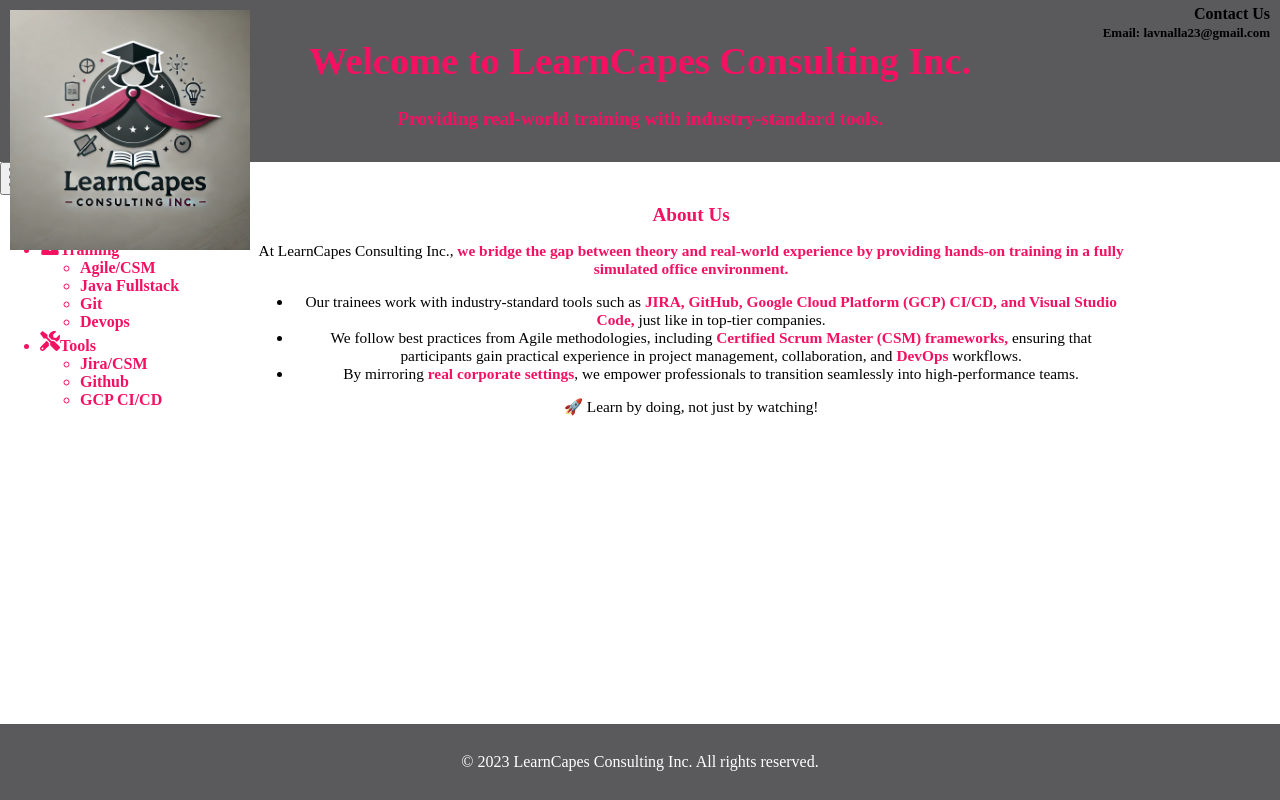
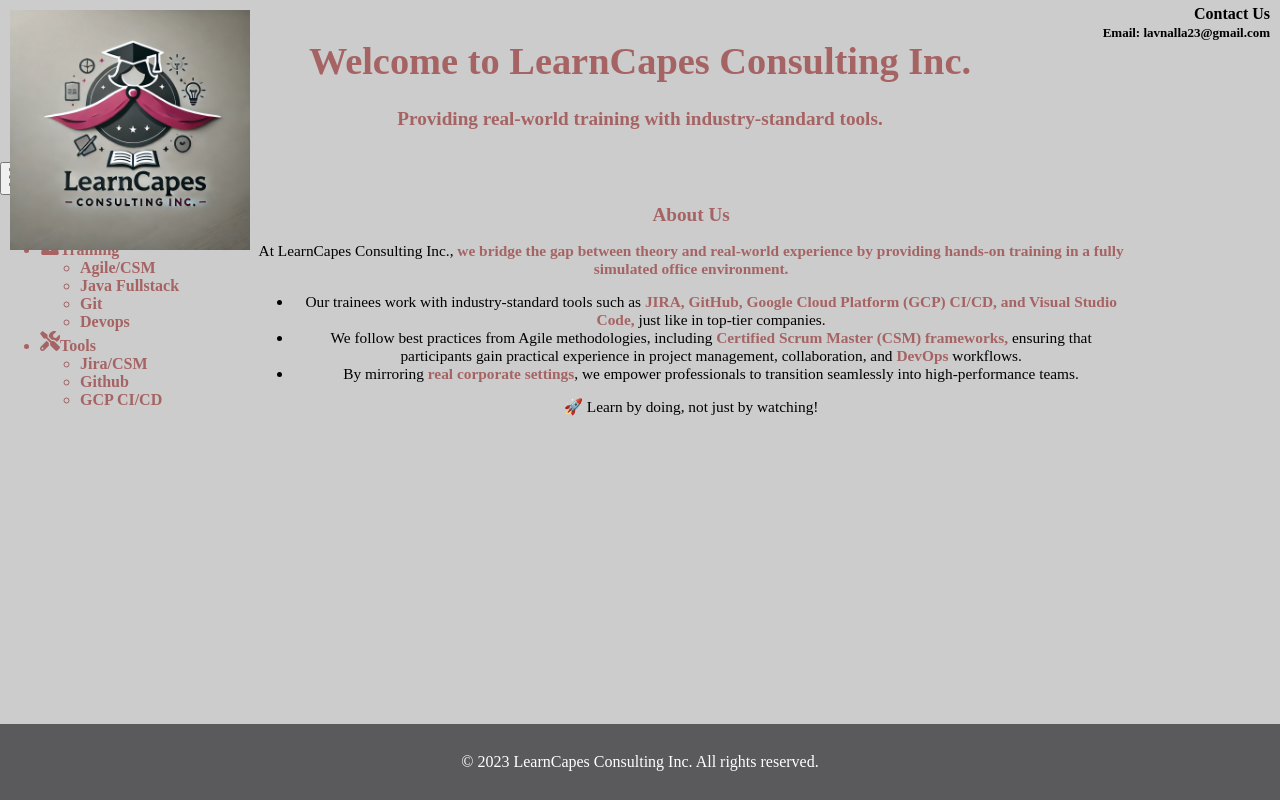
Before and after one commit to lavnalla/LearnCapesHomeWebsite, a React (Create React App) app in the folder homewebsite/: page / in a window 1280 px wide. Built offline with nearby package versions, Linux system fonts and the light colour scheme.

Commit message:
Changed Color

```diff
--- a/homewebsite/src/App.css
+++ b/homewebsite/src/App.css
@@ -6,7 +6,8 @@
   overflow: hidden;
   box-sizing: border-box;
   font-family: papyrus;
-  color:#F51162
+  color:#8911118e;
+  background-color: #ccc;
 }
 
 .App {
@@ -18,17 +19,16 @@
 }
 
 .App-header {
-  background-color: #5a5a5c;
+
   display: flex;
   align-items: center;
   justify-content: center; /* Ensures h1 stays centered */
   font-size: 1.5vw;
-  color: black;
   width: 100%;
   padding: 1%;
   position: relative;
   box-sizing: border-box;
-  color:#F51162;
+  color:#8911118e;
   font-weight: bold;
 }
 
@@ -110,7 +110,7 @@
 }
 
 .keywords {
-  color: #F51162;
+  color: #8911118e;
   font-weight: bold;
 }
 footer {
```
